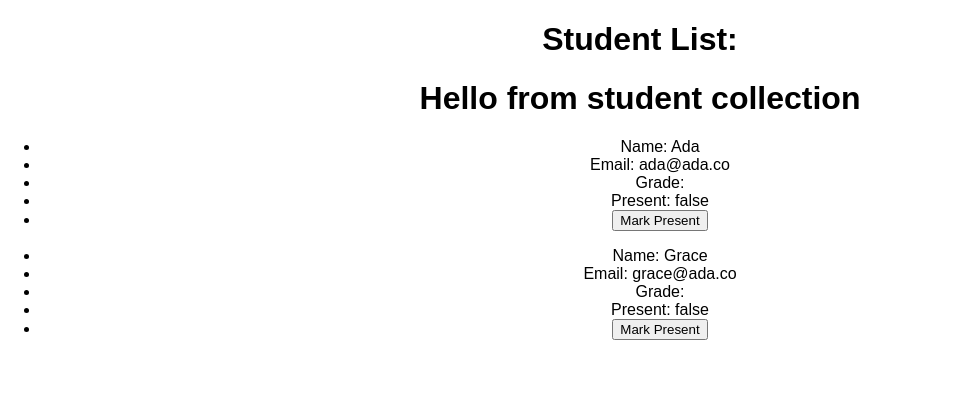
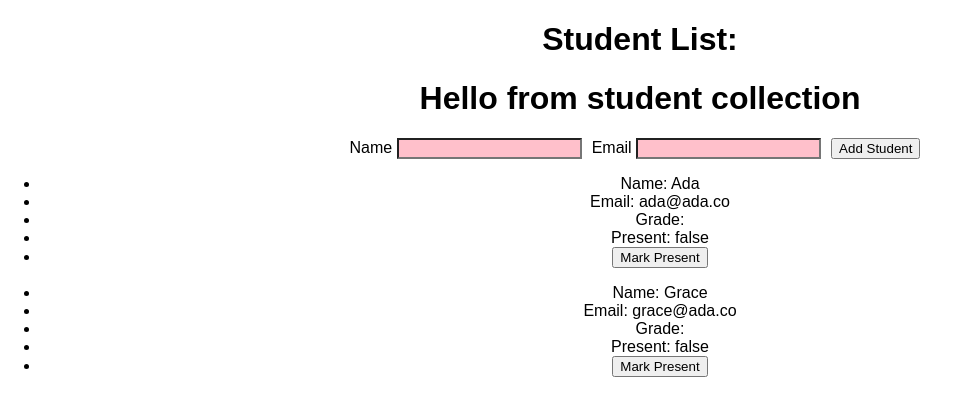
Before and after one commit to atrnh/OctosReact, a React (Create React App) app: page / in a window 1280 px wide. Shown: the top 416 px of the page, without its empty margins (0-959 px from the left). Built offline with nearby package versions, Linux system fonts and the light colour scheme.

Commit message:
Final code for the guest lecture

```diff
--- /dev/null
+++ b/src/components/FormInput.js
@@ -0,0 +1,34 @@
+import React, { Component, Fragment } from 'react';
+import PropTypes from 'prop-types';
+
+export default class FormInput extends Component {
+  static propTypes = {
+    inputName: PropTypes.string.isRequired,
+    labelText: PropTypes.string,
+    inputText: PropTypes.string.isRequired,
+    onChange: PropTypes.func.isRequired,
+    inputClass: PropTypes.string
+  }
+
+  handleInputChange = (event, callback) => {
+    event.preventDefault();
+
+    callback(event.target);
+  }
+
+  render() {
+    const props = this.props;
+
+    return (
+      <Fragment>
+        <label htmlFor={props.inputName}>{props.labelText}</label>
+        <input
+          name={props.inputName}
+          value={props.inputText}
+          onChange={e => this.handleInputChange(e, props.onInputChange)}
+          className={props.inputClass}
+        />
+      </Fragment>
+    );
+  }
+}
--- /dev/null
+++ b/src/components/NewStudentAdder.css
@@ -0,0 +1,15 @@
+.valid {
+  background-color: #bfefbf;
+}
+
+.invalid {
+  background-color: pink;
+}
+
+input {
+  margin-right: 10px;
+}
+
+label::after {
+  content: " ";
+}
--- /dev/null
+++ b/src/components/NewStudentAdder.js
@@ -0,0 +1,74 @@
+import React, { Component } from 'react';
+import PropTypes from 'prop-types';
+import FormInput from './FormInput';
+import './NewStudentAdder.css';
+
+export default class NewStudentAdder extends Component {
+  static propTypes = {
+    onSubmitCallback: PropTypes.func.isRequired
+  }
+
+  constructor() {
+    super();
+    this.state = { name: '', email: ''};
+  }
+
+  updateWithInput = input => {
+    const newState = {};
+
+    // Dynamically get the property and assign it to input.value
+    // We're going to trust our developer to always set the input.name
+    // to the name of the property they would like to fill using form data
+    newState[input.name] = input.value;
+
+    this.setState(newState);
+  };
+
+  handleOnSubmit = (event, callback) => {
+    event.preventDefault();
+
+    // Copy this.state
+    const newStudent = Object.assign({}, this.state);
+
+    // TODO: Validate newStudent before calling the callback!
+
+    callback(newStudent);
+    this.setState({ name: '', email: '' });
+  }
+
+  // This can be static because we don't need to access this
+  static isInputValid = (pattern, str) => str.match(pattern);
+
+  render() {
+    const props = this.props;
+    const nameText = this.state.name;
+    const emailText = this.state.email;
+
+    return (
+      <form onSubmit={e => this.handleOnSubmit(e, props.onSubmitCallback)}>
+        <FormInput
+          inputName="name"
+          inputText={nameText}
+          labelText="Name"
+          onInputChange={this.updateWithInput}
+          inputClass={(
+            // Ternary expression
+            NewStudentAdder.isInputValid(/\w+/, nameText) ? "valid"
+            : "invalid"
+          )}
+        />
+        <FormInput
+          inputName="email"
+          inputText={emailText}
+          labelText="Email"
+          onInputChange={this.updateWithInput}
+          inputClass={(
+            NewStudentAdder.isInputValid(/\S+@\S+\.\S+/, emailText) ? "valid"
+            : "invalid"
+          )}
+        />
+        <input type="submit" value="Add Student" />
+      </form>
+    );
+  }
+}
--- a/src/components/StudentCollection.js
+++ b/src/components/StudentCollection.js
@@ -2,6 +2,7 @@ import React, { Component } from 'react';
 import PropTypes from 'prop-types';
 
 import Student from './Student';
+import NewStudentAdder from './NewStudentAdder';
 
 // Idea: take as props a list of students
 // Each student is a plain JS object
@@ -34,22 +35,36 @@ class StudentCollection extends Component {
     this.setState({students: updatedStudents});
   }
 
+  addStudent = student => {
+    // The present property is required
+    student.present = false;
+
+    // Array.concat returns a new array, so everything is nice and
+    // funcitonal :D
+    const students = this.state.students.concat([ student ]);
+    // Take advantage of destructuring~ yay syntactic sugar!
+    this.setState({ students });
+  }
+
   render() {
     const studentComponents = this.state.students.map((student, index) => {
-      return <Student key={ index }
-        name={ student.name }
-        email={ student.email }
-        present={ student.present }
-
-        markPresentCallback={this.markStudentPresent}
-        studentIndex={index}
+      return (
+        <Student
+          key={index}
+          name={student.name}
+          email={student.email}
+          present={student.present}
+          markPresentCallback={this.markStudentPresent}
+          studentIndex={index}
         />
+      );
     });
 
 
     return (
       <div className="student-collection">
         <h1>Hello from student collection</h1>
+        <NewStudentAdder onSubmitCallback={this.addStudent} />
         {studentComponents}
       </div>
     );
```
